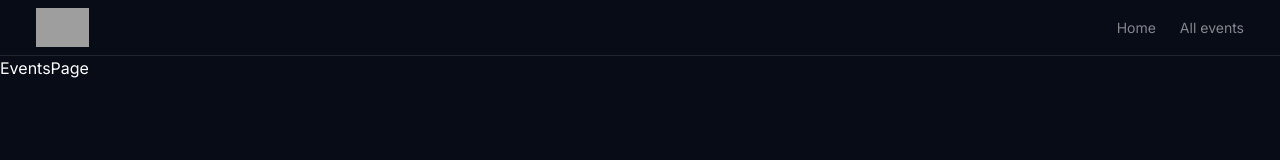
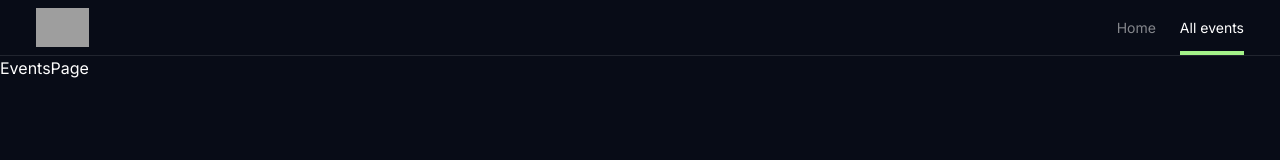
Before and after one commit to kimman8/evento, a Next.js app: page /events/all in a window 1280 px wide. Shown: the top 160 px of the page. Built offline with nearby package versions, Linux system fonts and the light colour scheme; grey boxes are pictures that could not be loaded.

Commit message:
feat: add active pathname tracking with framer motion and clsx

```diff
--- a/src/components/header.tsx
+++ b/src/components/header.tsx
@@ -1,22 +1,41 @@
+'use client';
+
 import Link from 'next/link';
 import Logo from './logo';
+import { usePathname } from 'next/navigation';
+import clsx from 'clsx';
+import { motion } from 'framer-motion';
 
 const routes = [
   { name: 'Home', path: '/' },
   { name: 'All events', path: '/events/all' },
 ];
 export default function Header() {
+  const activePathname = usePathname();
+
   return (
     <header className="flex justify-between items-center border-b border-white/10 h-14 px-3 md:px-9">
       <Logo />
-      <nav>
-        <ul className="flex gap-x-6 text-sm">
+      <nav className="h-full">
+        <ul className="flex gap-x-6 text-sm h-full">
           {routes.map((route) => (
             <li
               key={route.path}
-              className="text-white/50 hover:text-white transition"
+              className={clsx(
+                'flex items-center hover:text-white transition relative',
+                {
+                  'text-white': activePathname === route.path,
+                  'text-white/50': activePathname !== route.path,
+                }
+              )}
             >
               <Link href={route.path}>{route.name}</Link>
+              {activePathname === route.path && (
+                <motion.div
+                  layoutId="header-active-link"
+                  className="bg-accent h-1 w-full absolute bottom-0"
+                ></motion.div>
+              )}
             </li>
           ))}
         </ul>
```
Also changed, not shown: package.json (+7 -5 lines), 1 other file (tests, documents, lock files or other folders).
